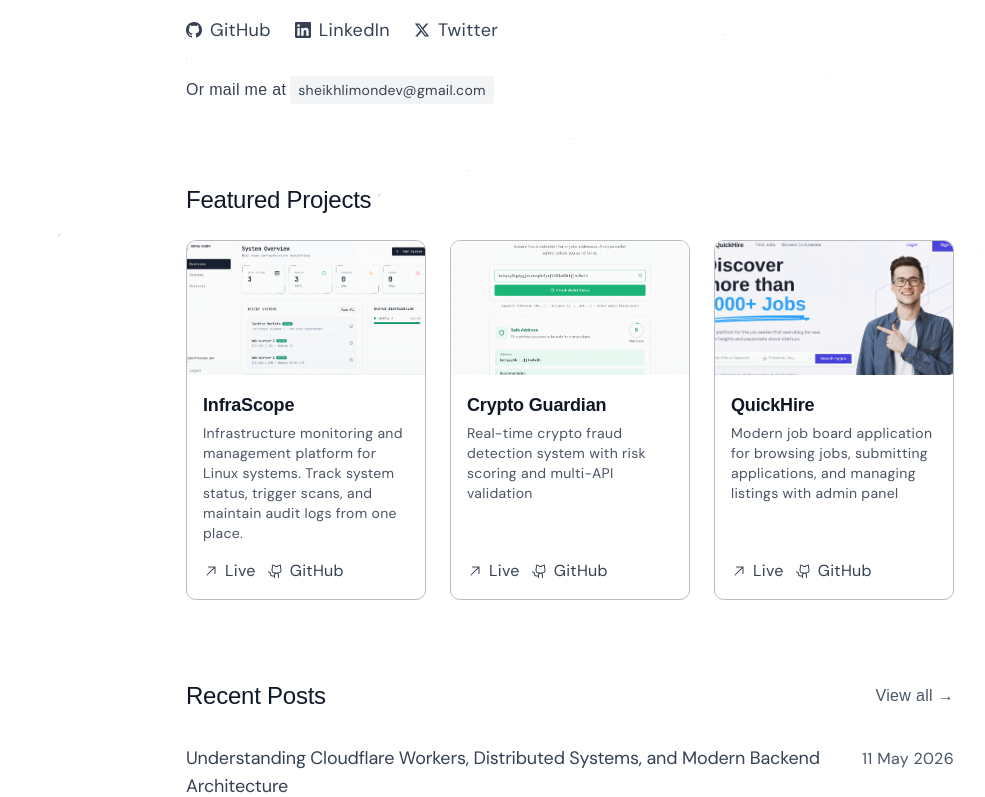
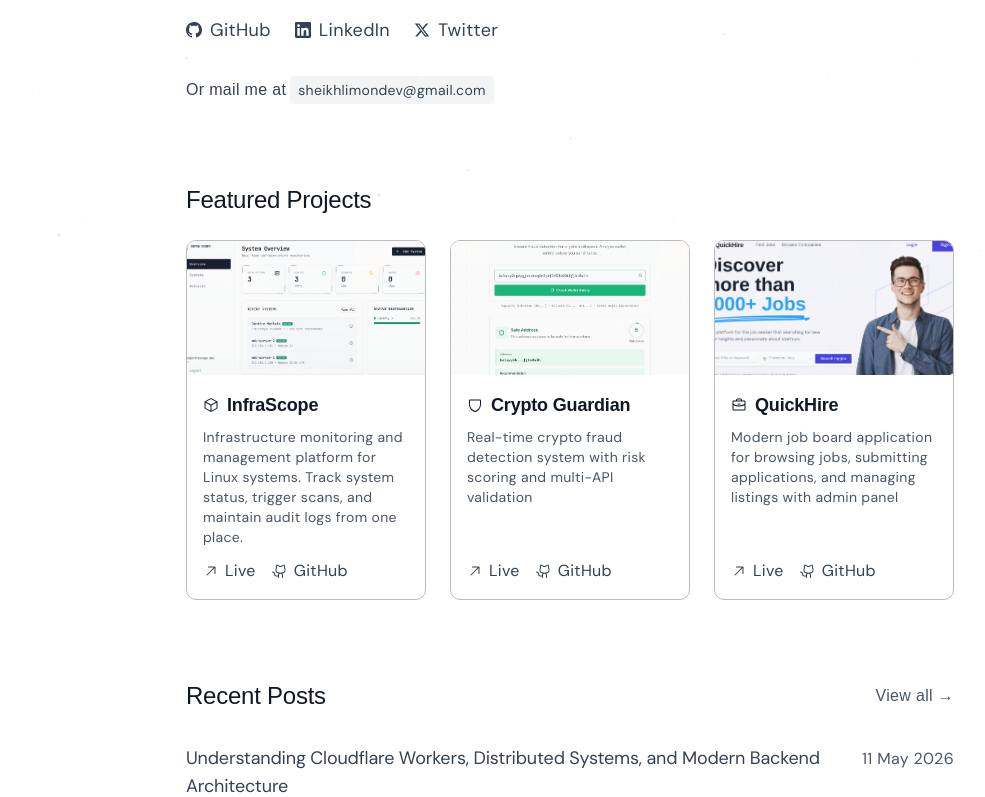
Before and after one commit to sheikhlimon/limon-portfolio, a Next.js app: page / in a window 1280 px wide. Shown: the part 486-1283 px from the top of the page, without its empty margins (70-1055 px from the left). Built offline with nearby package versions, Linux system fonts and the light colour scheme; a web font is replaced by a local one.

Commit message:
refactor: shared ProjectCard with featured/default variants, eager loading for above-fold images, left-aligned links with better spacing

```diff
--- a/app/components/FeaturedProjects.tsx
+++ b/app/components/FeaturedProjects.tsx
@@ -1,26 +1,8 @@
 "use client"
 
-import Image from "next/image"
-import {
-  Cube,
-  Shield,
-  Briefcase,
-  GraduationCap,
-  Globe,
-  Terminal,
-  ArrowUpRight,
-  GithubLogo,
-} from "@phosphor-icons/react"
+import { motion } from "framer-motion"
+import ProjectCard from "./ProjectCard"
 import { projects } from "../../lib/projects"
-
-const iconMap = {
-  Globe,
-  Shield,
-  GraduationCap,
-  Cube,
-  Terminal,
-  Briefcase,
-}
 
 const featured = projects.slice(0, 3)
 
@@ -32,63 +14,17 @@ export default function FeaturedProjects() {
       </h2>
 
       <div className="flex gap-6 overflow-x-auto snap-x snap-mandatory pb-4 sm:grid sm:grid-cols-3 sm:overflow-visible sm:pb-0">
-        {featured.map((project) => {
-          const Icon = iconMap[project.icon]
-          return (
-            <div
-              key={project.title}
-              className="min-w-[280px] snap-center sm:min-w-0 border border-zinc-400/70 dark:border-zinc-500/50 rounded-lg overflow-hidden hover:shadow-lg hover:shadow-gray-500/10 transition-all duration-300 hover:scale-[1.02] hover:-translate-y-1 flex flex-col"
-            >
-              {project.image ? (
-                <div className="relative aspect-video w-full bg-gray-100 dark:bg-gray-800 overflow-hidden">
-                  <Image
-                    src={project.image}
-                    alt={project.title}
-                    fill
-                    className="object-cover scale-105 transition-transform duration-300 group-hover:scale-100"
-                    sizes="(max-width: 640px) 280px, 33vw"
-                  />
-                </div>
-              ) : (
-                <div className="aspect-video w-full bg-gradient-to-br from-gray-100 to-gray-200 dark:from-gray-800 dark:to-gray-900 flex items-center justify-center">
-                  <Icon className="w-12 h-12 text-gray-400 dark:text-gray-500" weight="duotone" />
-                </div>
-              )}
-
-              <div className="p-4 flex flex-col flex-1">
-                <h3 className="text-lg font-semibold text-gray-900 dark:text-white font-display">
-                  {project.title}
-                </h3>
-                <p className="mt-1 text-sm text-gray-600 dark:text-gray-400 flex-1">
-                  {project.description}
-                </p>
-
-                <div className="flex items-center gap-3 mt-4">
-                  {project.live && (
-                    <a
-                      href={project.live}
-                      target="_blank"
-                      rel="noopener noreferrer"
-                      className="inline-flex items-center gap-1.5 text-base font-sans text-gray-700 dark:text-gray-300 hover:text-gray-900 dark:hover:text-white transition-colors duration-200"
-                    >
-                      <ArrowUpRight className="w-4 h-4" />
-                      Live
-                    </a>
-                  )}
-                  <a
-                    href={project.github}
-                    target="_blank"
-                    rel="noopener noreferrer"
-                    className="inline-flex items-center gap-1.5 text-base font-sans text-gray-700 dark:text-gray-300 hover:text-gray-900 dark:hover:text-white transition-colors duration-200"
-                  >
-                    <GithubLogo className="w-4 h-4" />
-                    GitHub
-                  </a>
-                </div>
-              </div>
-            </div>
-          )
-        })}
+        {featured.map((project, index) => (
+          <motion.div
+            key={project.title}
+            className="min-w-[280px] snap-center sm:min-w-0"
+            initial={{ opacity: 0, y: 20 }}
+            animate={{ opacity: 1, y: 0 }}
+            transition={{ delay: index * 0.1, duration: 0.5, ease: [0.22, 1, 0.36, 1] as const }}
+          >
+            <ProjectCard project={project} variant="featured" loading="eager" />
+          </motion.div>
+        ))}
       </div>
     </section>
   )
--- a/app/components/ProjectCard.tsx
+++ b/app/components/ProjectCard.tsx
@@ -15,6 +15,8 @@ import { Project } from "../../lib/projects"
 
 interface ProjectCardProps {
   project: Project
+  variant?: "default" | "featured"
+  loading?: "eager" | "lazy"
 }
 
 const iconMap = {
@@ -26,8 +28,13 @@ const iconMap = {
   Briefcase,
 }
 
-export default function ProjectCard({ project }: ProjectCardProps) {
+export default function ProjectCard({
+  project,
+  variant = "default",
+  loading = "lazy",
+}: ProjectCardProps) {
   const Icon = iconMap[project.icon]
+  const isFeatured = variant === "featured"
 
   return (
     <div className="group flex flex-col h-full border border-zinc-400/70 dark:border-zinc-500/50 rounded-lg overflow-hidden hover:shadow-lg hover:shadow-gray-500/10 transition-all duration-300 hover:scale-[1.02] hover:-translate-y-1">
@@ -38,6 +45,7 @@ export default function ProjectCard({ project }: ProjectCardProps) {
             alt={project.title}
             fill
             className="object-cover scale-105 transition-transform duration-300 group-hover:scale-100"
+            loading={loading}
             sizes="(max-width: 640px) 100vw, (max-width: 1024px) 50vw, 33vw"
           />
         </div>
@@ -47,17 +55,19 @@ export default function ProjectCard({ project }: ProjectCardProps) {
         </div>
       )}
 
-      <div className="p-4 flex flex-col flex-1 space-y-3">
+      <div className={`flex flex-col flex-1 ${isFeatured ? "p-4 space-y-2" : "p-4 space-y-3"}`}>
         <h3 className="text-lg font-semibold text-gray-900 dark:text-white font-display flex items-center gap-2">
           <Icon className="w-4 h-4 flex-shrink-0" />
           <span className="break-words">{project.title}</span>
         </h3>
 
-        <p className="text-sm text-gray-600 dark:text-gray-400 line-clamp-2">
+        <p
+          className={`text-sm text-gray-600 dark:text-gray-400 flex-1 ${isFeatured ? "" : "line-clamp-2"}`}
+        >
           {project.description}
         </p>
 
-        <div className="flex items-center gap-3">
+        <div className="flex items-center gap-4 pt-1">
           {project.live && (
             <a
               href={project.live}
@@ -80,6 +90,7 @@ export default function ProjectCard({ project }: ProjectCardProps) {
           </a>
         </div>
 
+        {!isFeatured && (
           <div className="flex flex-wrap gap-2">
             {project.techStack.map((tech) => (
               <span
@@ -90,6 +101,7 @@ export default function ProjectCard({ project }: ProjectCardProps) {
               </span>
             ))}
           </div>
+        )}
       </div>
     </div>
   )
```
Lines whose indentation alone changed are shown as unchanged.
